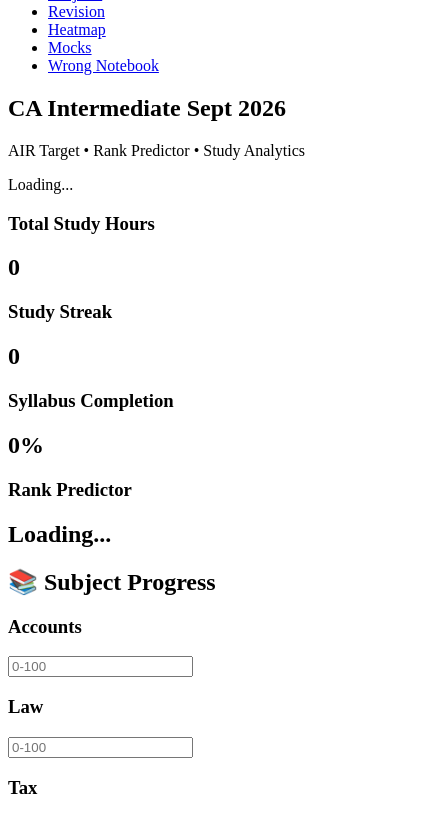
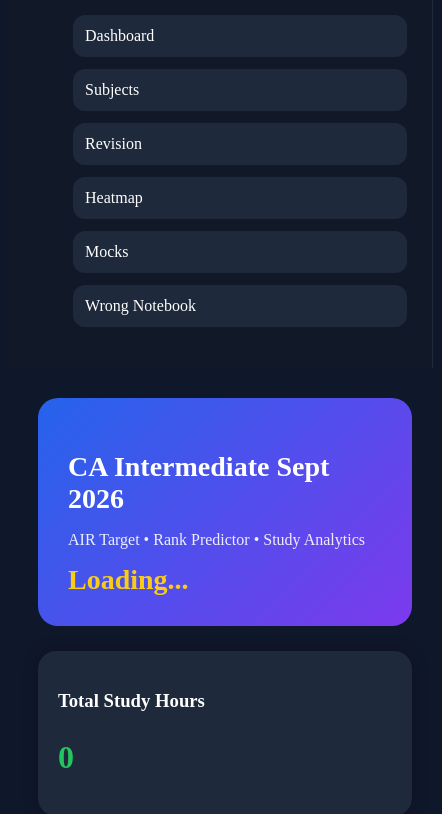
Before and after one commit to vinitbang07-commits/ca-study-tracker-air-2026, a plain HTML site: page index.html in a window 390 px wide. Shown: the part 94-908 px from the top of the page, 442 px wide, since content can reach past the window. Drawn offline with Linux system fonts and the light colour scheme.

Commit message:
Update style.css

````diff
--- a/style.css
+++ b/style.css
@@ -1 +1,197 @@
-body{}
+```css
+*{
+margin:0;
+padding:0;
+box-sizing:border-box;
+font-family:'Segoe UI',sans-serif;
+scroll-behavior:smooth;
+}
+
+body{
+background:#0f172a;
+color:white;
+display:flex;
+}
+
+.sidebar{
+width:250px;
+height:100vh;
+position:fixed;
+left:0;
+top:0;
+background:#111827;
+padding:25px;
+border-right:1px solid #1f2937;
+}
+
+.logo{
+font-size:24px;
+font-weight:bold;
+margin-bottom:30px;
+color:#38bdf8;
+}
+
+.menu{
+list-style:none;
+}
+
+.menu li{
+margin-bottom:12px;
+}
+
+.menu a{
+display:block;
+padding:12px;
+background:#1e293b;
+border-radius:12px;
+color:white;
+text-decoration:none;
+transition:.3s;
+}
+
+.menu a:hover{
+background:#38bdf8;
+color:black;
+}
+
+.main{
+margin-left:250px;
+padding:30px;
+width:100%;
+}
+
+.hero{
+background:linear-gradient(135deg,#2563eb,#7c3aed);
+padding:30px;
+border-radius:20px;
+margin-bottom:25px;
+}
+
+.hero h1{
+font-size:40px;
+margin-bottom:10px;
+}
+
+.hero p{
+opacity:.9;
+margin-bottom:15px;
+}
+
+#countdown{
+font-size:28px;
+font-weight:bold;
+color:#facc15;
+}
+
+.cards{
+display:grid;
+grid-template-columns:repeat(auto-fit,minmax(220px,1fr));
+gap:20px;
+margin-top:20px;
+margin-bottom:25px;
+}
+
+.card{
+background:#1e293b;
+padding:20px;
+border-radius:18px;
+box-shadow:0 0 15px rgba(0,0,0,.25);
+}
+
+.card h3{
+margin-bottom:10px;
+}
+
+.card h2{
+color:#22c55e;
+font-size:32px;
+}
+
+section{
+margin-bottom:40px;
+}
+
+section h2{
+margin-bottom:20px;
+font-size:28px;
+}
+
+.subject-grid{
+display:grid;
+grid-template-columns:repeat(auto-fit,minmax(220px,1fr));
+gap:20px;
+}
+
+.subject-card{
+background:#1e293b;
+padding:18px;
+border-radius:15px;
+}
+
+input,
+textarea{
+width:100%;
+padding:12px;
+margin-top:10px;
+border:none;
+border-radius:12px;
+background:#334155;
+color:white;
+}
+
+button{
+padding:12px 20px;
+background:#22c55e;
+color:white;
+border:none;
+border-radius:12px;
+cursor:pointer;
+margin-top:15px;
+font-weight:bold;
+}
+
+button:hover{
+opacity:.9;
+}
+
+#heatmapBox{
+background:#1e293b;
+padding:30px;
+border-radius:18px;
+text-align:center;
+font-size:20px;
+}
+
+footer{
+text-align:center;
+padding:30px;
+margin-top:40px;
+color:#cbd5e1;
+}
+
+textarea{
+resize:none;
+}
+
+@media(max-width:900px){
+
+body{
+display:block;
+}
+
+.sidebar{
+position:relative;
+width:100%;
+height:auto;
+}
+
+.main{
+margin-left:0;
+}
+
+.hero h1{
+font-size:28px;
+}
+
+}
+```
````
